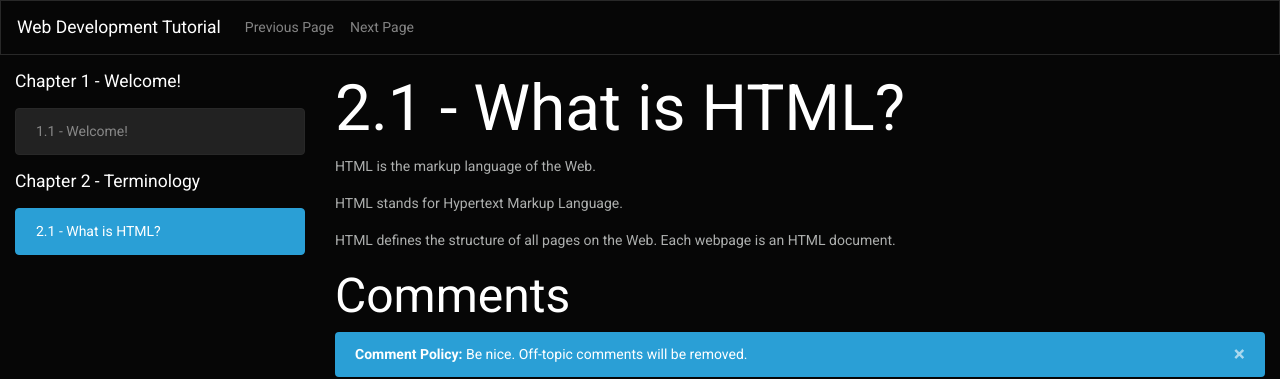
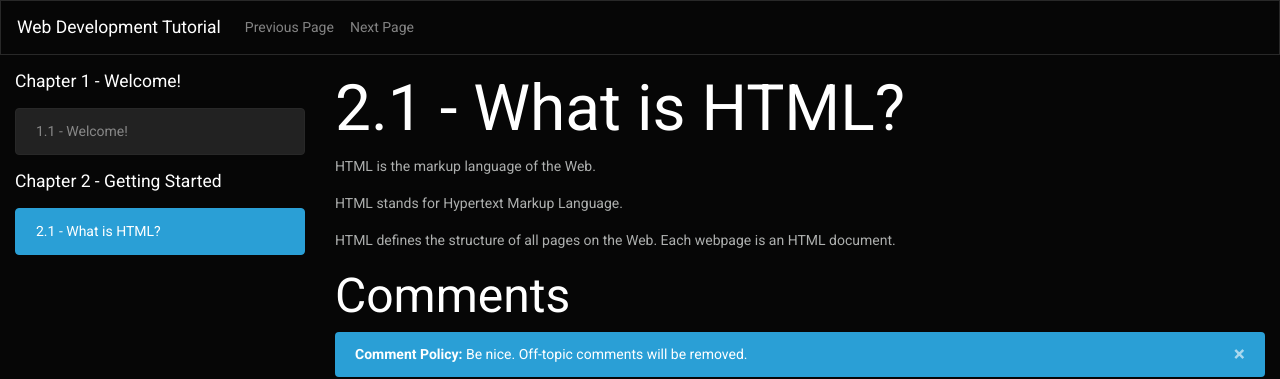
Before and after one commit to techboyg5/web-development-tutorial, a Jekyll site: the page built from chapter2/page1.html, in a window 1280 px wide. Shown: the top 379 px of the page. Built offline with Jekyll 4.4.1, drawn with Linux system fonts in a browser that asks for light colours; nearby versions of some CDN libraries; comment, search, counter and statistics services are not loaded.

Commit message:
Update default.html

```diff
--- a/_layouts/default.html
+++ b/_layouts/default.html
@@ -40,7 +40,7 @@
           <div class="list-group my-3">
             <a class="list-group-item list-group-item-action {% if page.url == '/chapter1/page1.html' %}active{% endif %}" href="/web-development-tutorial/chapter1/page1.html">1.1 - Welcome!</a>
           </div>
-          <h2 class="lead">Chapter 2 - Terminology</h2>
+          <h2 class="lead">Chapter 2 - Getting Started</h2>
           <div class="list-group my-3">
             <a class="list-group-item list-group-item-action {% if page.url == '/chapter2/page1.html' %}active{% endif %}" href="/web-development-tutorial/chapter2/page1.html">2.1 - What is HTML?</a>
           </div>
```
